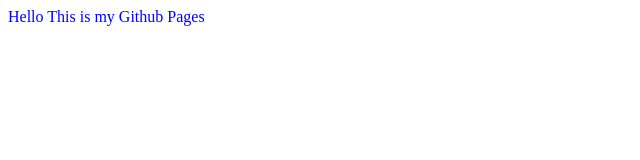
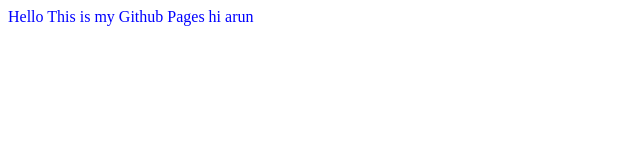
Before and after one commit to Siva004-123/Siva004-123.github.io, a plain HTML site: page index.html in a window 1280 px wide. Shown: the full height of the page, 0-640 px from the left. Drawn offline with Linux system fonts and the light colour scheme.

Commit message:
Update index.html

```diff
--- a/index.html
+++ b/index.html
@@ -8,5 +8,6 @@
     </head>
     <body style='color:blue'>
         This is my Github Pages
+        hi arun
     </body>
 </html>
```
